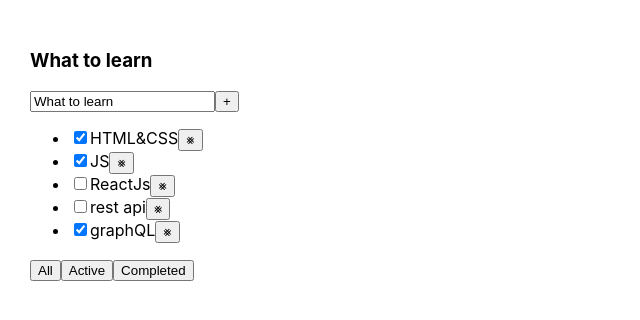
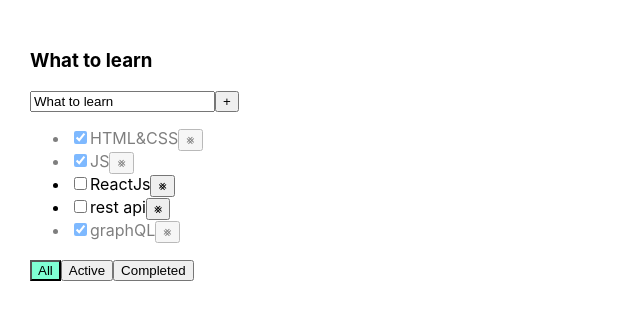
Before and after one commit to Katofuka/it-incubator-todolist, a React (Create React App) app: page / in a window 1280 px wide. Shown: the top 320 px of the page, without its empty margins (0-640 px from the left). Built offline with nearby package versions, Linux system fonts and the light colour scheme.

Commit message:
add checked function

```diff
--- a/src/App.tsx
+++ b/src/App.tsx
@@ -6,24 +6,26 @@
 export type FilterValueType = 'all'|'active'|'completed'
 
 function App() {
-    let [tasks, setTask] = useState([
+    let [tasks, setTasks] = useState([
         {id: v1(), title: "HTML&CSS", isDone: true},
         {id: v1(), title: "JS", isDone: true},
         {id: v1(), title: "ReactJs", isDone: false},
         {id: v1(), title: "rest api", isDone: false},
         {id: v1(), title: "graphQL", isDone: true}
     ])
-    let [filter, setFilter] = useState<FilterValueType>('all')
+    const [filter, setFilter] = useState<FilterValueType>('all')
     let taskForTodoList = tasks
 
-    let [title, setTitle] = useState("What to learn")
+    const [title, setTitle] = useState("What to learn")
+    const [error, setError] = useState<string|null>(null)
+
     if (filter === 'active') {
         taskForTodoList = tasks.filter((task) => task.isDone)
-        console.log(taskForTodoList)
     }
+
     if (filter === 'completed') {
         taskForTodoList = tasks.filter((task) => !task.isDone)
-        console.log(taskForTodoList)
+
     }
     function changeFilter(value: FilterValueType) {
         setFilter(value)
@@ -31,19 +33,37 @@
 
     function removeTask(id: string) {
         let filterTasks = tasks.filter(task => task.id !== id.toString())
-        setTask(filterTasks)
+        setTasks(filterTasks)
     }
 
     function addTask(newTitle: string) {
-        let task = {id: v1(), title: newTitle, isDone: false}
-        let newTask = [task, ...tasks];
-        setTask(newTask)
-        setTitle("")
+            let task = {id: v1(), title: newTitle, isDone: false}
+            let newTask = [task, ...tasks];
+            setTasks(newTask)
+            setTitle('')
+    }
+
+    function changeTaskStatus (id: string, isDone: boolean) {
+        let task = tasks.find(t => t.id === id)
+        if(task) {
+            task.isDone = isDone;
+            setTasks([...tasks])
+        }
     }
 
     return (
         <div className="App">
-            <Todolist setTitle={setTitle} title={title} task={taskForTodoList} changeFilter={changeFilter} remove={removeTask} addTask={addTask}/>
+            <Todolist setTitle={setTitle}
+                      title={title}
+                      task={taskForTodoList}
+                      changeFilter={changeFilter}
+                      remove={removeTask}
+                      addTask={addTask}
+                      changeTaskStatus = {changeTaskStatus}
+                      error={error}
+                      setError={setError}
+                      filter={filter}
+            />
 
 
         </div>
--- a/src/components/Todolist.tsx
+++ b/src/components/Todolist.tsx
@@ -14,42 +14,80 @@
     remove: (taskId: string) => void;
     addTask: (newTitle: string) => void;
     changeFilter: (value: FilterValueType) => void
+    changeTaskStatus: (id: string, isDone: boolean) => void
+    error: string | null
+    setError: (error: string | null) => void
+    filter: FilterValueType
 }
 
 export const Todolist = (props: PropsType) => {
-    const todoElements = props.task.map((todo) => {
-        const onClickHandler = () => props.remove(todo.id)
+    const {
+        title,
+        setTitle,
+        task,
+        addTask,
+        remove,
+        changeFilter,
+        changeTaskStatus,
+        error,
+        setError,
+        filter,
+    } = props
+
+    const todoElements = task.map((todo) => {
+        const onClickHandler = () => remove(todo.id)
+        const onChangeHandler = (e: ChangeEvent<HTMLInputElement>) => {
+            let newIsDoneValue = e.currentTarget.checked
+            changeTaskStatus(todo.id, newIsDoneValue)
+        }
         return (
-            <li key={todo.id}><input type="checkbox" checked={todo.isDone}/>
+            <li key={todo.id}
+                className={todo.isDone ? 'is-done' : ''}>
+                <input type="checkbox" checked={todo.isDone} onChange={onChangeHandler}/>
                 <span>{todo.title}</span>
-                <button onClick={onClickHandler}>⨳
-                </button>
+                <button onClick={onClickHandler}>⨳</button>
             </li>
         )
     })
-    const addTask = () => props.addTask(props.title)
-    const onAllClickHandler = () => props.changeFilter('all')
-    const onActiveClickHandler = () => props.changeFilter('active')
-    const onCompletedClickHandler = () => props.changeFilter('completed')
-    const onChangeInputHandler = (event: ChangeEvent<HTMLInputElement>) => props.setTitle(event.currentTarget.value)
-    const onKeyDownHandler = (event: KeyboardEvent<HTMLInputElement>) => event.key === "Enter" ? addTask() : ""
+    const addTaskHandler = () => {
+        if (title.trim() !== '') {
+            addTask(title.trim())
+        } else {
+            setError('Title is required')
+        }
+
+    }
+    const onAllClickHandler = () => changeFilter('all')
+    const onActiveClickHandler = () => changeFilter('active')
+    const onCompletedClickHandler = () => changeFilter('completed')
+    const onChangeInputHandler = (event: ChangeEvent<HTMLInputElement>) => setTitle(event.currentTarget.value)
+    const onKeyDownHandler = (event: KeyboardEvent<HTMLInputElement>) => {
+        setError(null)
+        return event.key === "Enter" ? addTaskHandler() : ""
+    }
 
     return (
         <div>
-            <h3>{props.title}</h3>
+            <h3>{title}</h3>
             <div>
-                <input onChange={onChangeInputHandler}
-                       value={props.title}
-                       onKeyDown={onKeyDownHandler}/>
-                <button onClick={addTask}>+</button>
+                <input value={title}
+                       onChange={onChangeInputHandler}
+                       onKeyDown={onKeyDownHandler}
+                       className={error ? 'error' : ''}
+                />
+                <button onClick={addTaskHandler}>+</button>
+                {error && <div className={'error-message'}>{error}</div>}
             </div>
             <ul>
                 {todoElements}
             </ul>
             <div>
-                <button onClick={onAllClickHandler}>All</button>
-                <button onClick={onActiveClickHandler}>Active</button>
-                <button onClick={onCompletedClickHandler}>Completed</button>
+                <button className={filter === 'all' ? 'active-filter' : ''} onClick={onAllClickHandler}>All</button>
+                <button className={filter === 'active' ? 'active-filter' : ''} onClick={onActiveClickHandler}>Active
+                </button>
+                <button className={filter === 'completed' ? 'active-filter' : ''}
+                        onClick={onCompletedClickHandler}>Completed
+                </button>
             </div>
         </div>
     )
```
